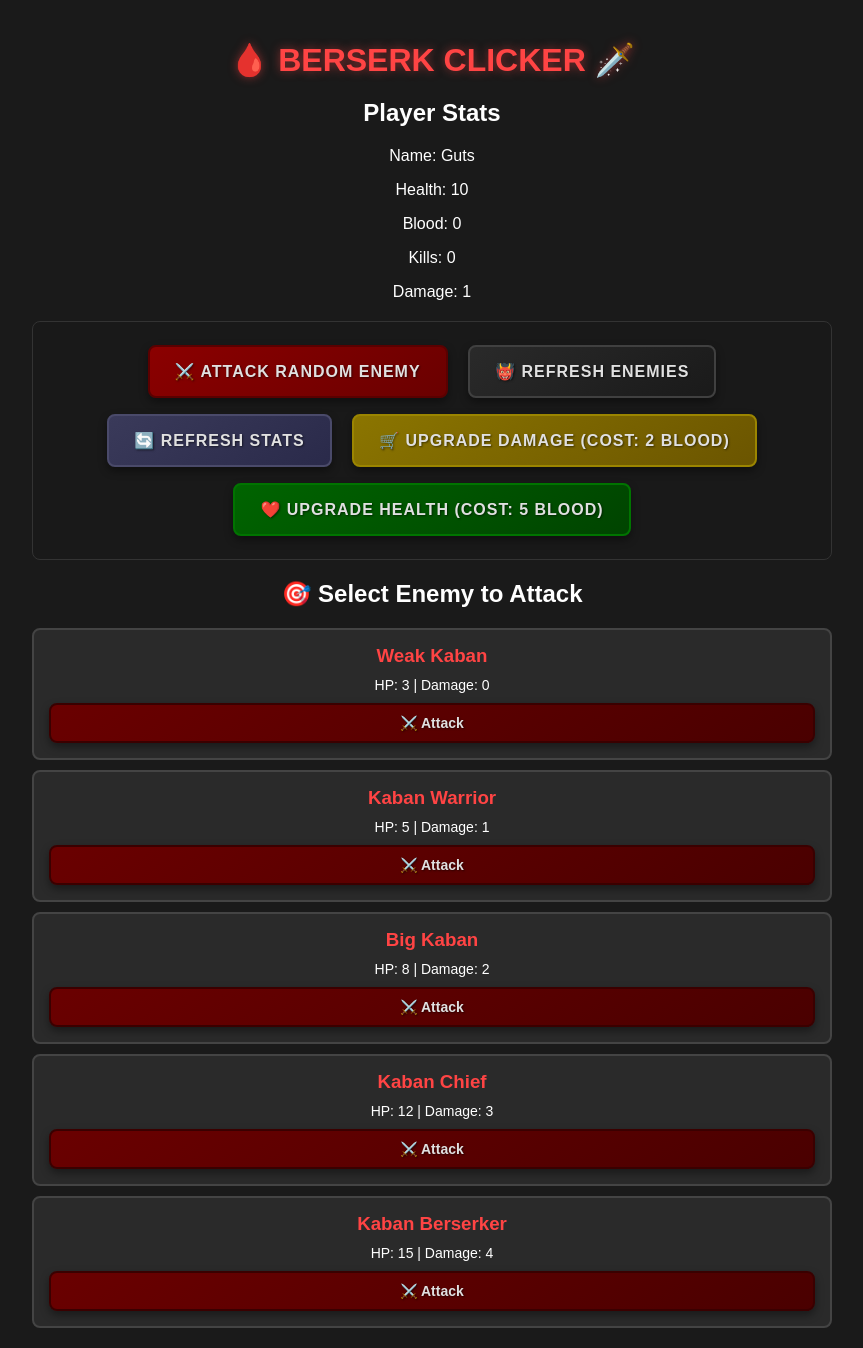
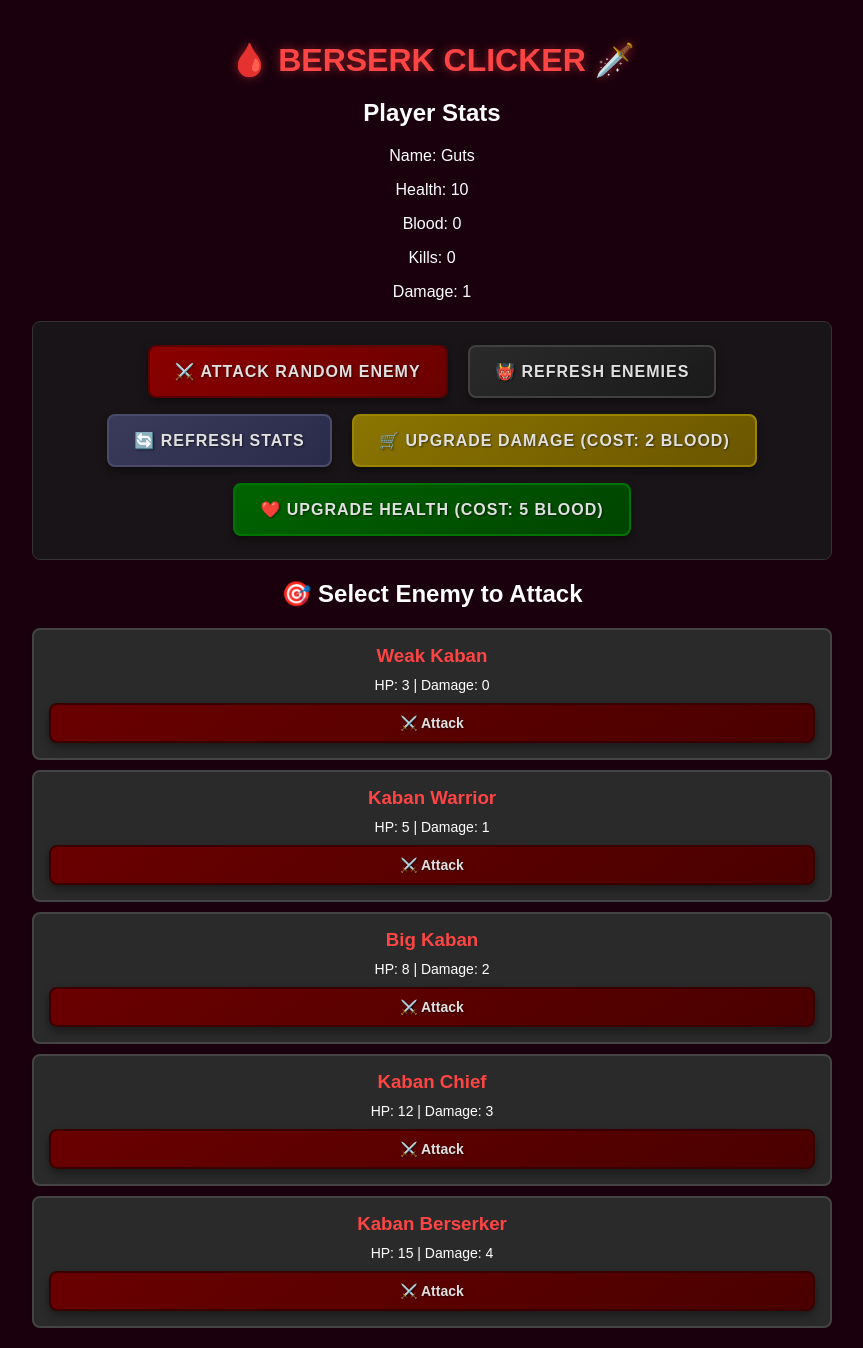
Before and after one commit to Dopio/BerserkClicker, a Flask app: page / in a window 1280 px wide. Shown: the whole page, without its empty margins (208-1071 px from the left). Run offline with Flask 3, Linux system fonts and the light colour scheme.

Commit message:
Style change

```diff
--- a/static/style.css
+++ b/static/style.css
@@ -1,6 +1,6 @@
 body {
     font-family: 'Arial', sans-serif;
-    background-color: #1a1a1a;
+    background-color: #1a000d;
     color: #fff;
     margin: 0;
     padding: 20px;
```
